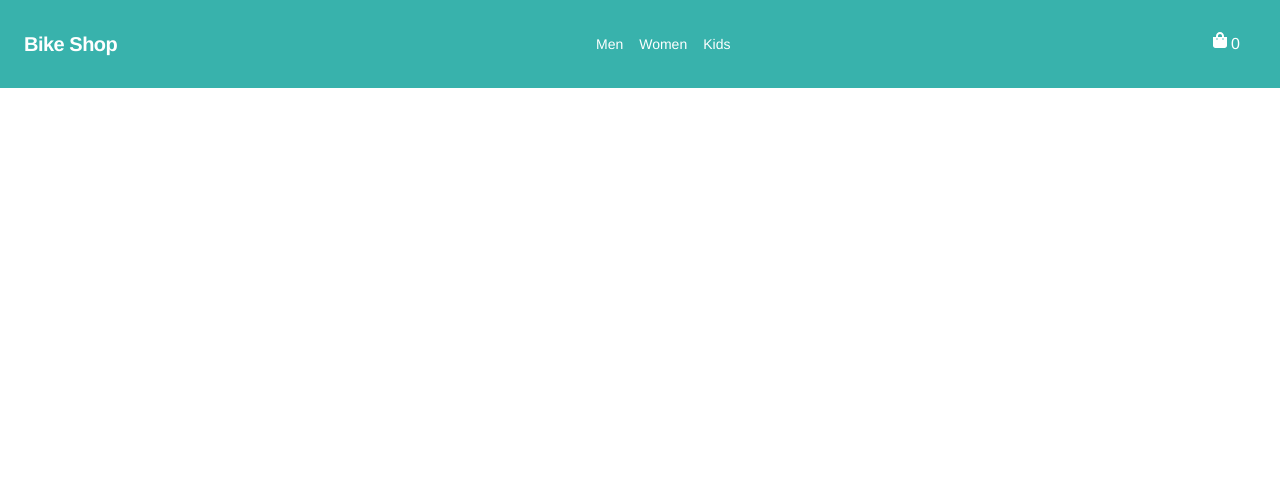
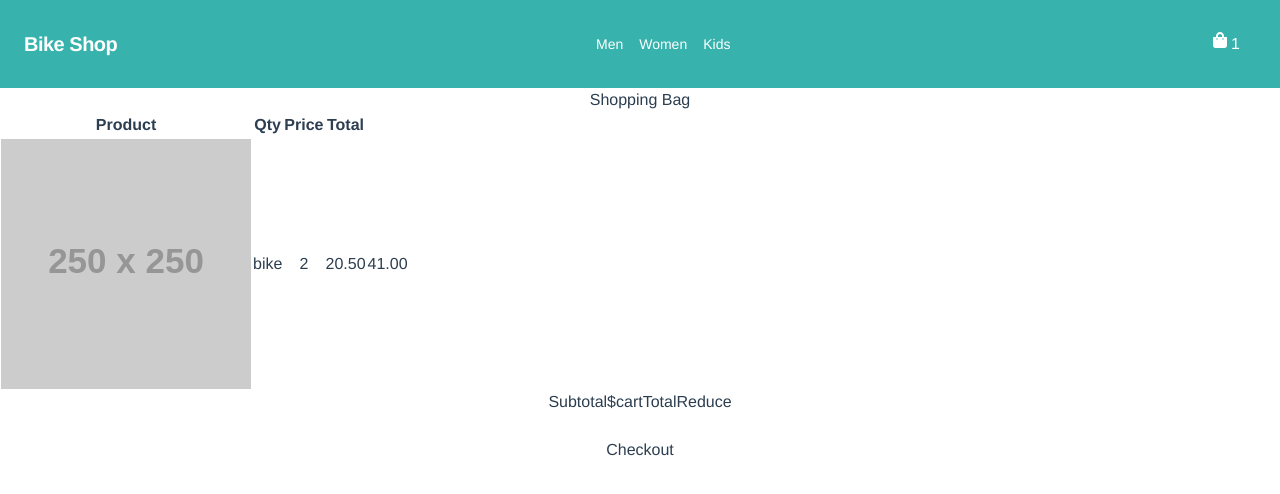
Before and after one commit to Kappalucky/bike, a Vue app: page /cart in a window 1280 px wide. Shown: the top 494 px of the page. Built offline with nearby package versions, Linux system fonts and the light colour scheme.

Commit message:
started working on building cart and checkout functionality

```diff
--- a/src/router.js
+++ b/src/router.js
@@ -5,6 +5,8 @@ import MenProducts from "./views/MenProducts.vue";
 import WomenProducts from "./views/WomenProducts.vue";
 import KidsProducts from "./views/KidsProducts.vue";
 import ProductPage from "./views/ProductPage.vue";
+import Cart from "./views/Cart.vue";
+import Checkout from "./views/Checkout.vue";
 
 Vue.use(Router);
 
@@ -14,13 +16,14 @@ export default new Router({
   routes: [
     {
       path: "/",
-      name: "home",
-      component: Home
+      redirect: "/women"
+      //name: "home",
+      //component: Home
     },
     {
       path: "/men",
       name: "menProducts",
-      component: MenProducts,
+      component: MenProducts
     },
     {
       path: "/men/:id",
@@ -29,7 +32,7 @@ export default new Router({
     {
       path: "/women",
       name: "womenProducts",
-      component: WomenProducts,
+      component: WomenProducts
     },
     {
       path: "/women/:id",
@@ -43,6 +46,16 @@ export default new Router({
     {
       path: "/kids/:id",
       component: ProductPage
+    },
+    {
+      path: "/cart",
+      name: "cart",
+      component: Cart
+    },
+    {
+      path: "/checkout",
+      name: "checkout",
+      component: Checkout
     }
   ]
 });
--- a/src/store.js
+++ b/src/store.js
@@ -7,7 +7,18 @@ Vue.use(Vuex);
 export default new Vuex.Store({
   state: {
     products: products.products,
-    cart: []
+    cart: [
+      {
+        product: {
+          id: 1,
+          image: "http://via.placeholder.com/250x250?text=Adult%20Male%20Bike",
+          name: "Adult Male Bike",
+          price: 20.5,
+          product_type: "bike"
+        },
+        quantity: 2
+      }
+    ]
   },
   mutations: {},
   actions: {},
--- /dev/null
+++ b/src/views/Cart.vue
@@ -0,0 +1,65 @@
+<template>
+	<div class="container">
+		<div class="Checkout-wrapper">
+			<div class="cart-return"></div>
+			<h1>Shopping Bag</h1>
+			<div class="summary-container">
+				<form>
+					<fieldset>
+						<table>
+							<thead>
+								<th>Product</th>
+								<th>Qty</th>
+								<th>Price</th>
+								<th>Total</th>
+							</thead>
+							<template v-if="cart.length === 0">
+								<h1>Cart is Empty</h1>
+							</template>
+							<template v-else>
+								<tbody>
+									<template v-for="item in cart">
+										<tr :key="item.id">
+											<td class="item-image">
+												<img :src="item.product.image" />
+											</td>
+											<td class="item-details">{{item.product.product_type}}</td>
+											<td class="item-quantity">{{item.quantity}}</td>
+											<td class="item-price">{{item.product.price.toFixed(2)}}</td>
+											<td class="item-total">{{(item.product.price * item.quantity).toFixed(2)}}</td>
+										</tr>
+									</template>
+								</tbody>
+							</template>
+						</table>
+						<div class="cart-footer">
+							<div class="subtotal">
+								<span>Subtotal</span>
+								<span>$cartTotalReduce</span>
+							</div>
+							<br />
+							<button>Checkout</button>
+						</div>
+					</fieldset>
+				</form>
+			</div>
+		</div>
+	</div>
+</template>
+
+<script>
+import { mapState } from "vuex";
+
+export default {
+	name: "Cart",
+	data() {
+		return {};
+	},
+	computed: {
+		...mapState(["cart"])
+	}
+};
+</script>
+
+<style scoped>
+</style>
--- a/src/views/Home.vue
+++ b/src/views/Home.vue
@@ -6,11 +6,11 @@
 		<!--Grid-->
 		<div class="flex flex-wrap mt-4 mb-4">
 			<template v-for="product in products">
-				<div class="w-full sm:w-1/2 md:w-1/3 lg:w-1/4 xl:w-1/6 px-2 my-4" :key="product.id">
+				<div class="w-full sm:w-1/2 md:w-1/3 lg:w-1/4 xl:w-1/6 px-2 my-4 h-" :key="product.id">
 					<!-- Card -->
 					<div class="max-w-sm rounded overflow-hidden shadow-lg">
 						<img class="w-full" :src="product.image" />
-						<div class="px-6 py-4">
+						<div class="px-6 py-4 h-32">
 							<div class="font-bold text-lg mb-2">{{ product.name }}</div>
 							<small class="text-gray-700 text-base">${{ product.price.toFixed(2) }}</small>
 						</div>
--- a/src/views/KidsProducts.vue
+++ b/src/views/KidsProducts.vue
@@ -11,7 +11,7 @@
 					<router-link :to="`/kids/${product.id}`">
 						<div class="max-w-sm rounded overflow-hidden shadow-lg">
 							<img class="w-full" :src="product.image" />
-							<div class="px-6 py-4">
+							<div class="px-6 py-4 h-32">
 								<div class="font-bold text-lg mb-2">{{ product.name }}</div>
 								<small class="text-gray-700 text-base">${{ product.price.toFixed(2) }}</small>
 							</div>
--- a/src/views/MenProducts.vue
+++ b/src/views/MenProducts.vue
@@ -9,13 +9,13 @@
 				<div class="w-full sm:w-1/2 md:w-1/3 lg:w-1/4 xl:w-1/6 px-2 my-4" :key="product.id">
 					<!-- Card -->
 					<router-link :to="`/men/${product.id}`">
-					<div class="max-w-sm rounded overflow-hidden shadow-lg">
-						<img class="w-full" :src="product.image" />
-						<div class="px-6 py-4">
-							<div class="font-bold text-lg mb-2">{{ product.name }}</div>
-							<small class="text-gray-700 text-base">${{ product.price.toFixed(2) }}</small>
+						<div class="max-w-sm rounded overflow-hidden shadow-lg">
+							<img class="w-full" :src="product.image" />
+							<div class="px-6 py-4 h-32">
+								<div class="font-bold text-lg mb-2">{{ product.name }}</div>
+								<small class="text-gray-700 text-base">${{ product.price.toFixed(2) }}</small>
+							</div>
 						</div>
-					</div>
 					</router-link>
 					<!-- End Card -->
 				</div>
--- a/src/views/WomenProducts.vue
+++ b/src/views/WomenProducts.vue
@@ -9,13 +9,13 @@
 				<div class="w-full sm:w-1/2 md:w-1/3 lg:w-1/4 xl:w-1/6 px-2 my-4" :key="product.id">
 					<!-- Card -->
 					<router-link :to="`/women/${product.id}`">
-					<div class="max-w-sm rounded overflow-hidden shadow-lg">
-						<img class="w-full" :src="product.image" />
-						<div class="px-6 py-4">
-							<div class="font-bold text-lg mb-2">{{ product.name }}</div>
-							<small class="text-gray-700 text-base">${{ product.price.toFixed(2) }}</small>
+						<div class="max-w-sm rounded overflow-hidden shadow-lg">
+							<img class="w-full" :src="product.image" />
+							<div class="px-6 py-4 h-32">
+								<div class="font-bold text-lg mb-2">{{ product.name }}</div>
+								<small class="text-gray-700 text-base">${{ product.price.toFixed(2) }}</small>
+							</div>
 						</div>
-					</div>
 					</router-link>
 					<!-- End Card -->
 				</div>
```
